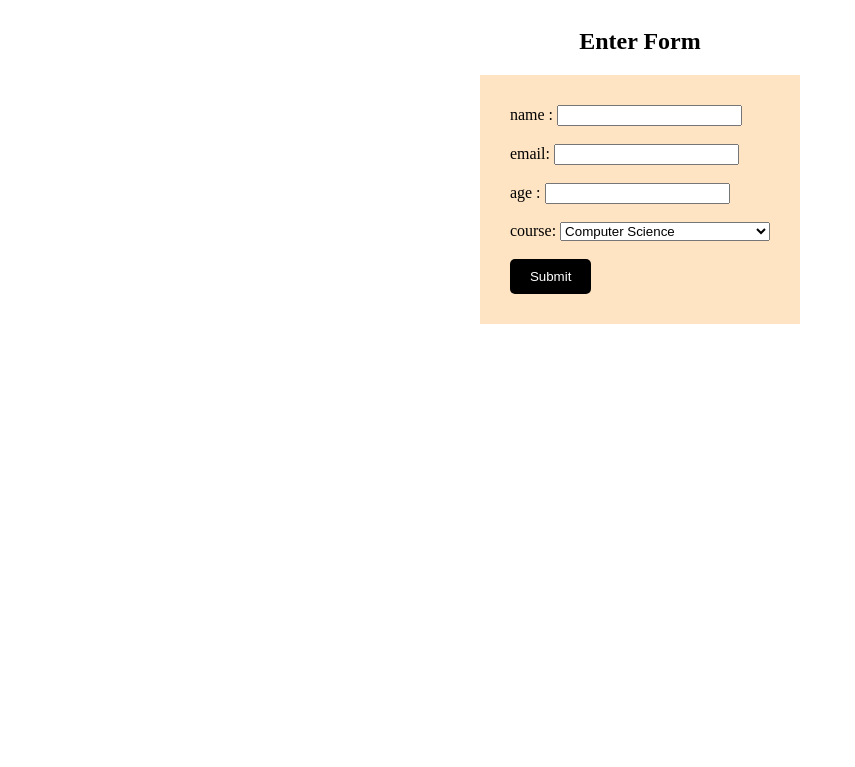
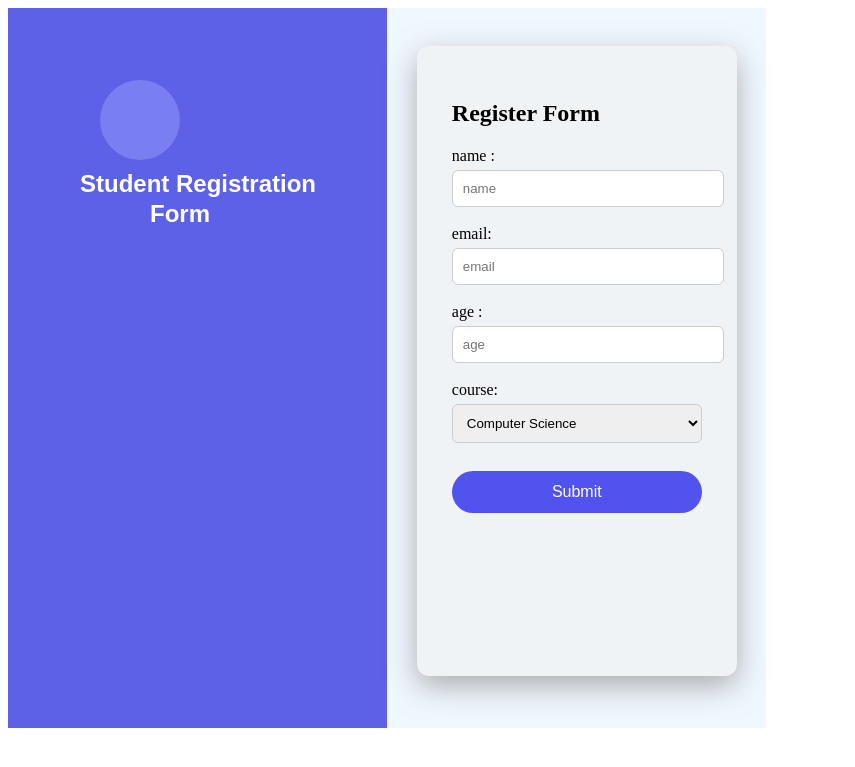
Before and after one commit to Anju-p2002/flask_form, a Flask app: page / in a window 1280 px wide. Shown: the top 767 px of the page, without its empty margins (0-855 px from the left). Run offline with Flask 3, Linux system fonts and the light colour scheme; some libraries are stand-ins or nearby versions.

Commit message:
add style

```diff
--- a/static/style.css
+++ b/static/style.css
@@ -1,25 +1,105 @@
-.container{
+.container {
     display: flex;
-    flex-direction: column;
+    height: 90vh;
+    width: 60%;
+    justify-content: center;
+}
+
+.page,
+.form {
+    flex: 1;
+    display: flex;
+    justify-content: center;
+    align-items: center;
+}
+
+.form {
+    background-color: aliceblue;
+}
+
+.page {
+    background-color: #5c61e7;
+}
+
+.form1 {
+    width: 250px;
+    background: rgb(240, 243, 245);
+    padding: 35px;
+    border-radius: 12px;
+    box-shadow: 0 10px 30px rgba(122, 119, 119, 0.587);
+    margin-bottom: 15px;
+    height: 70vh;
+}
+
+.btn {
+    width: 100%;
+    padding: 12px;
+    border: none;
+    background: #5053ee;
+    color: white;
+    border-radius: 25px;
+    font-size: 16px;
+    cursor: pointer;
+    margin-top: 10px;
+}
+
+.form1 input,
+select {
+    width: 100%;
+    padding: 10px;
+    margin-top: 5px;
+    border: 1px solid #ccc;
+    border-radius: 6px;
+}
+
+.circle {
+    width: 80px;
+    height: 80px;
+    background-color: #797ef0;
+    border-radius: 50%;
+    position: fixed;
+    top: 80px;
+    left: 100px;
+
+}
+
+.head {
+    position: fixed;
+    top: 150px;
+    left: 80px;
+    width: 100%;
+    color: white;
+    font-family: Arial, Helvetica, sans-serif
+}
+.head2{
+    position: fixed;
+    top: 180px;
+    left: 150px;
+    width: 100%;
+    color: white;
+    font-family: Arial, Helvetica, sans-serif
+}
+
+
+.result {
     align-items: center;
     justify-content: center;
+    width: 300px;
+    height: 300px;
+    background-color: #5457e4;
+    color: white;
+    border: 5px solid rgb(248, 241, 241);
+    padding: 20px;
+    margin: 10px;
 }
-.form{
-    border: 10px solid bisque;
-    padding: 20px;
-    background-color: bisque;
+
+.body {
+    display: flex;
+    justify-content: center;
+    align-items: center;
 }
-.btn{
-    background-color: black;
-    color: white;
-    padding: 10px 20px;
-    border: none;
-    border-radius: 5px;
-    cursor: pointer;
-}
-.result{
-     display: flex;
-    flex-direction: column;
-    align-items: center;
+
+.head1 {
+    color: rgb(239, 239, 243);
     justify-content: center;
 }
--- a/templates/form.html
+++ b/templates/form.html
@@ -1,20 +1,37 @@
 <!DOCTYPE html>
 <html lang="en">
+
 <head>
     <meta charset="UTF-8">
     <meta name="viewport" content="width=device-width, initial-scale=1.0">
-    <title>Document</title>
+    <title>Registeration Form</title>
     <link rel="stylesheet" href="static/style.css">
+    <link rel="stylesheet" href="npm i bootstrap-icons">
 </head>
+
 <body>
+
     <div class="container">
-    <h2>Enter Form</h2>
-    <form   class="form" action="/submit" method="post">
-        name : <input type="text" name="name">
+
+        <div class="page">
+            <div class="circle"></div>
+            <h2 class="head">Student Registration </h2>
+            <h2 class="head2">Form</h2>
+
+
+        </div>
+        <div class="form">
+            <div class="form1">
+
+                <h2>Register Form</h2>
+
+                <form action="/submit" method="post">
+
+                    name : <input type="text" name="name" placeholder="name">
                     <br><br>
-        email: <input type="email" name="email">
+                    email: <input type="email" name="email" placeholder="email">
                     <br><br>
-        age  : <input type="number" name="age" >
+                    age : <input type="number" name="age" placeholder="age">
                     <br><br>
                     course: <select name="course">
                         <option value="CS">Computer Science</option>
@@ -23,8 +40,11 @@
                     </select>
                     <br><br>
 
-        <button  class="btn" type="submit">Submit</button>
+                    <button class="btn" type="submit">Submit</button>
                 </form>
             </div>
+        </div>
+    </div>
 </body>
+
 </html>
```
Also changed, not shown: templates/result.html (+8 -6 lines). Lines whose indentation alone changed are shown as unchanged.
